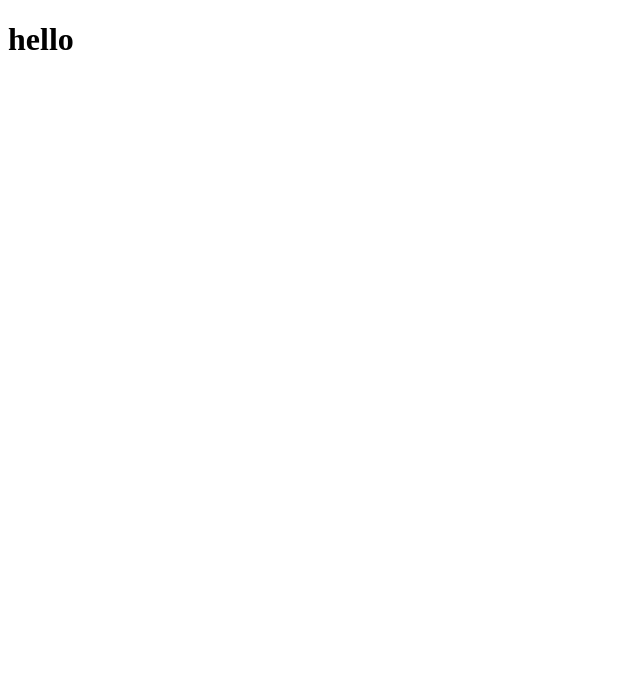
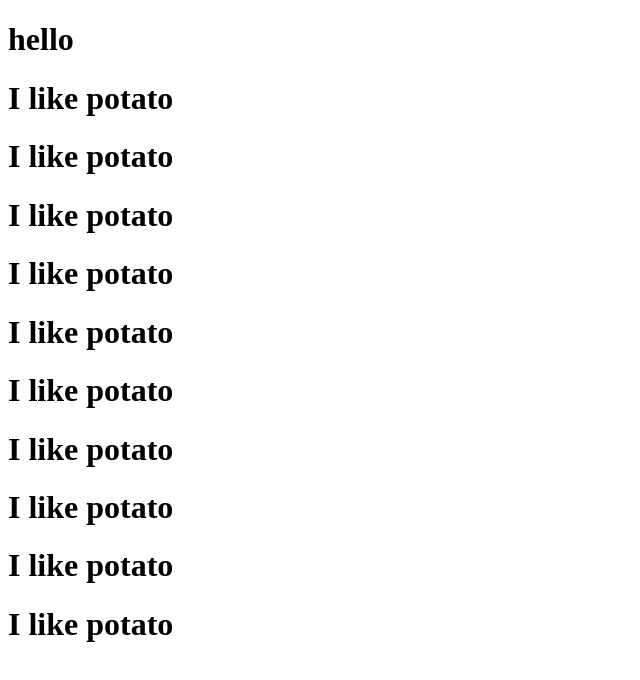
Before and after one commit to yoonzini/clone-coding-react, a React (Create React App) app: page / in a window 1280 px wide. Shown: the top 680 px of the page, without its empty margins (0-640 px from the left). Built offline with nearby package versions, Linux system fonts and the light colour scheme.

Commit message:
03. 리액트 기초개념 알아보기 따라하기 중

```diff
--- a/src/App.js
+++ b/src/App.js
@@ -1,10 +1,24 @@
 import React from 'react';
+
+function Movie() {
+  return <h1>I like potato</h1>;
+}
 
 function App() {
   // App() 함수의 반환값이 많아지면 소괄호로 감싼다.
   return (
     <div>
       <h1>hello</h1>
+      <Movie />
+      <Movie />
+      <Movie />
+      <Movie />
+      <Movie />
+      <Movie />
+      <Movie />
+      <Movie />
+      <Movie />
+      <Movie />
     </div>
   );
 }
--- a/src/index.js
+++ b/src/index.js
@@ -2,4 +2,8 @@ import React from 'react';
 import ReactDOM from 'react-dom';
 import App from './App';
 
+
 ReactDOM.render(<App />,  document.getElementById('root'));
+// 리액트는 최종으로 단 한개의 컴포넌트를 그려야 한다.
+// 따라서 2개를 넣으면 에러가 발생한다.
+// app안에 potato를 넣어서 해결한다.
```
